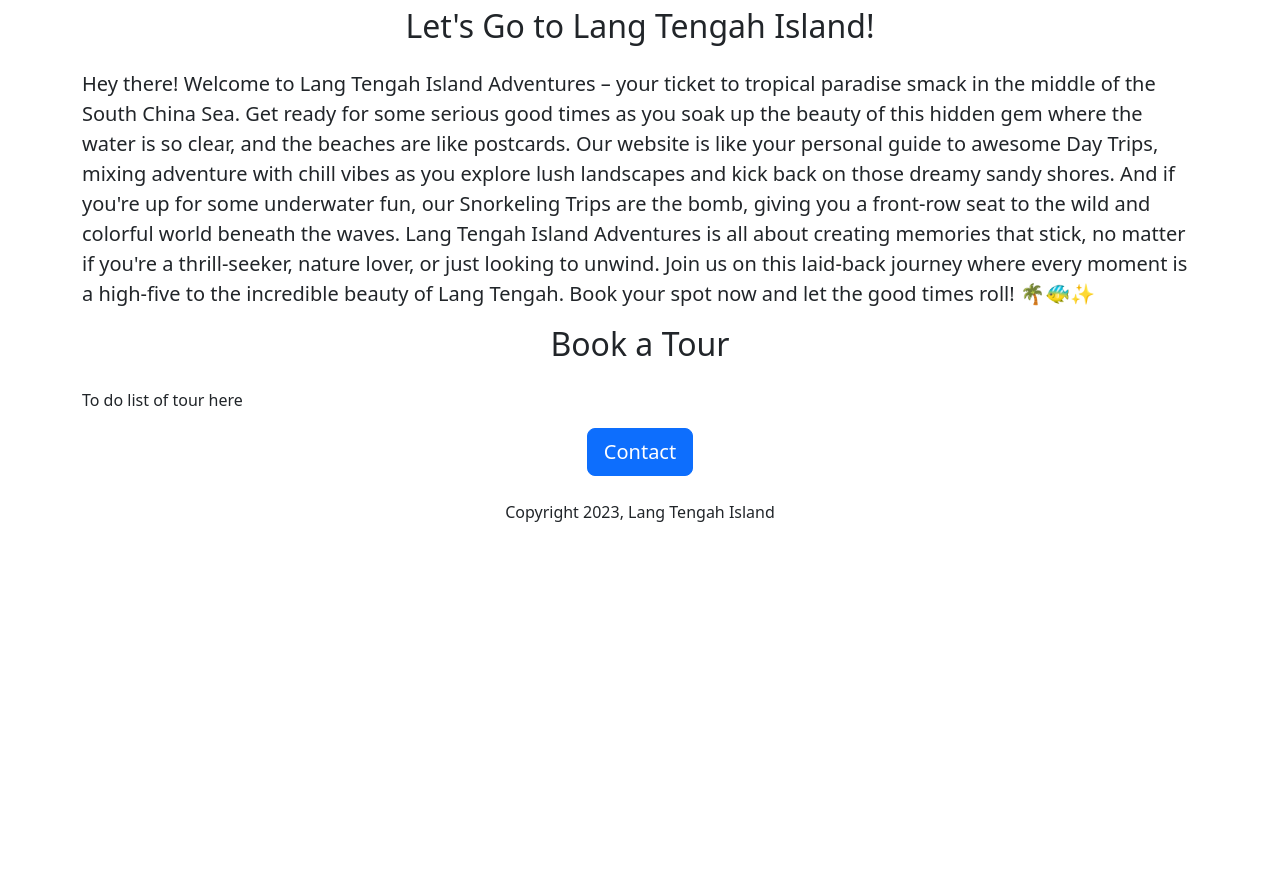
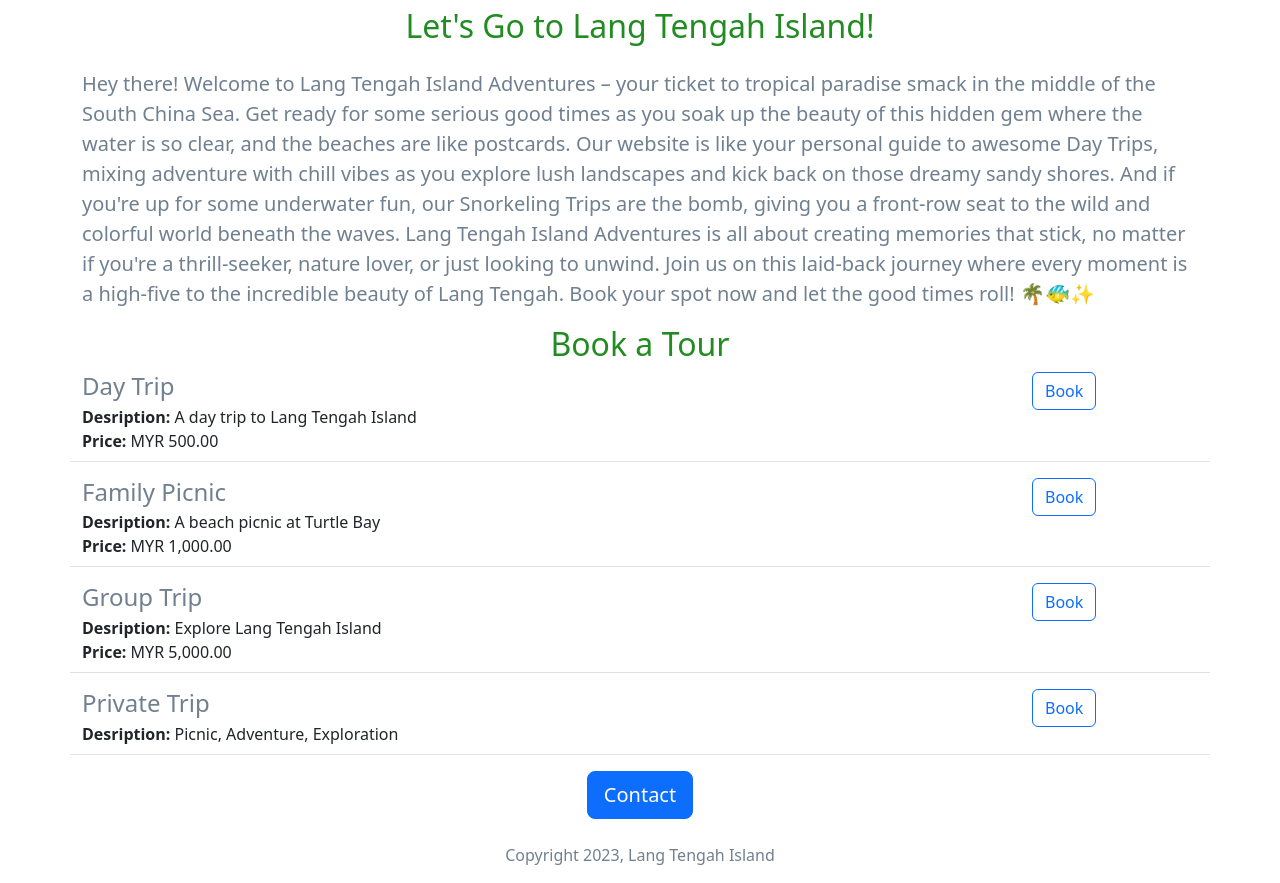
Before and after one commit to hanasoka/lang-tengah-island-v2, a Flask app: page / in a window 1280 px wide. Shown: the part 441-1324 px from the top of the page. Before the commit the page ends 963 px from the top, so only its background shows below. Run offline with Flask 3, Linux system fonts and the light colour scheme.

Commit message:
added dynamic data using Jinjia template

```diff
--- a/app.py
+++ b/app.py
@@ -2,9 +2,40 @@ from flask import Flask, render_template
 
 app = Flask(__name__)
 
+TOURS = [
+  {
+    "id": 1,
+    "title": "Day Trip",
+    "description": "A day trip to Lang Tengah Island",
+    "price": "MYR 500.00"
+  },
+
+  {
+    "id": 2,
+    "title": "Family Picnic",
+    "description": "A beach picnic at Turtle Bay",
+    "price": "MYR 1,000.00"
+  },
+
+  {
+    "id": 3,
+    "title": "Group Trip",
+    "description": "Explore Lang Tengah Island",
+    "price": "MYR 5,000.00"
+  },
+
+  {
+    "id": 4,
+    "title": "Private Trip",
+    "description": "Picnic, Adventure, Exploration",
+
+  }
+]
+
+
 @app.route("/")
 def hello_world():
-    return render_template("home.html")
+    return render_template("home.html", tours=TOURS, name="Lang Tengah Island")
 
 if __name__ == "__main__":
     app.run(host="0.0.0.0", debug=True)
--- a/templates/home.html
+++ b/templates/home.html
@@ -12,33 +12,45 @@
         width: 100%;
         object-fit: cover;
       }
+
+      h1 {
+        color: #000033;
+      }
+
+      h2 {
+        color: #228B22;
+      }
+
+      p {
+        color: #708090;
+      }
     </style>
-
   </head>
   <body>
     <div class="container">
       <h1 class="text-center mt-2 mb-4">
-        Lang Tengah Island
+        {{name}}
       </h1>
       <img class="img-fluid" id="banner" src="{{url_for('static', filename='banner.jpg')}}">
       <h2 class="text-center mt-2 mb-4">
-        Let's Go to Lang Tengah Island!
+        Let's Go to {{name}}!
       </h2>
       <p class="lead">
-        Hey there! Welcome to Lang Tengah Island Adventures – your ticket to tropical paradise smack in the middle of the South China Sea. Get ready for some serious good times as you soak up the beauty of this hidden gem where the water is so clear, and the beaches are like postcards. Our website is like your personal guide to awesome Day Trips, mixing adventure with chill vibes as you explore lush landscapes and kick back on those dreamy sandy shores. And if you're up for some underwater fun, our Snorkeling Trips are the bomb, giving you a front-row seat to the wild and colorful world beneath the waves. Lang Tengah Island Adventures is all about creating memories that stick, no matter if you're a thrill-seeker, nature lover, or just looking to unwind. Join us on this laid-back journey where every moment is a high-five to the incredible beauty of Lang Tengah. Book your spot now and let the good times roll! 🌴🐠✨
-      </p>
-      <h2 class="text-center mt-2 mb-4">
+        Hey there! Welcome to {{name}} Adventures – your ticket to tropical paradise smack in the middle of the South China Sea. Get ready for some serious good times as you soak up the beauty of this hidden gem where the water is so clear, and the beaches are like postcards. Our website is like your personal guide to awesome Day Trips, mixing adventure with chill vibes as you explore lush landscapes and kick back on those dreamy sandy shores. And if you're up for some underwater fun, our Snorkeling Trips are the bomb, giving you a front-row seat to the wild and colorful world beneath the waves. Lang Tengah Island Adventures is all about creating memories that stick, no matter if you're a thrill-seeker, nature lover, or just looking to unwind. Join us on this laid-back journey where every moment is a high-five to the incredible beauty of Lang Tengah. Book your spot now and let the good times roll! 🌴🐠✨
+      <h2 class="text-center mt-2 mb-16">
         Book a Tour
       </h2>
-      <p>
-        To do list of tour here
-      </p>
+      <div>
+        {% for tour in tours %}
+          {% include 'touritem.html' %}
+        {% endfor %}
+      </div>
       <div class="text-center">
         <button type="button" class="btn btn-primary btn-lg">
           Contact
         </button>
         <p class="mt-4">
-          Copyright 2023, Lang Tengah Island
+          Copyright 2023, {{name}}
         </p>
       </div>
     </div>
--- /dev/null
+++ b/templates/touritem.html
@@ -0,0 +1,18 @@
+<div class="border-bottom row" style="margin-bottom:16px; padding-bottom:8px;">
+  <div class="col-10">
+    <h4 style="margin-bottom:4px; color:#708090;">
+      {{tour.title}}
+    </h4>
+    <div>
+      <b>Desription: </b>{{tour.description}}
+    </div>
+    {% if "price" in tour %}
+    <div>
+      <b>Price: </b>{{tour.price}}
+    </div>
+    {% endif %}
+  </div>
+  <div class="col-2">
+    <button type="button" class="btn btn-outline-primary">Book</button>
+  </div>
+</div>
```
